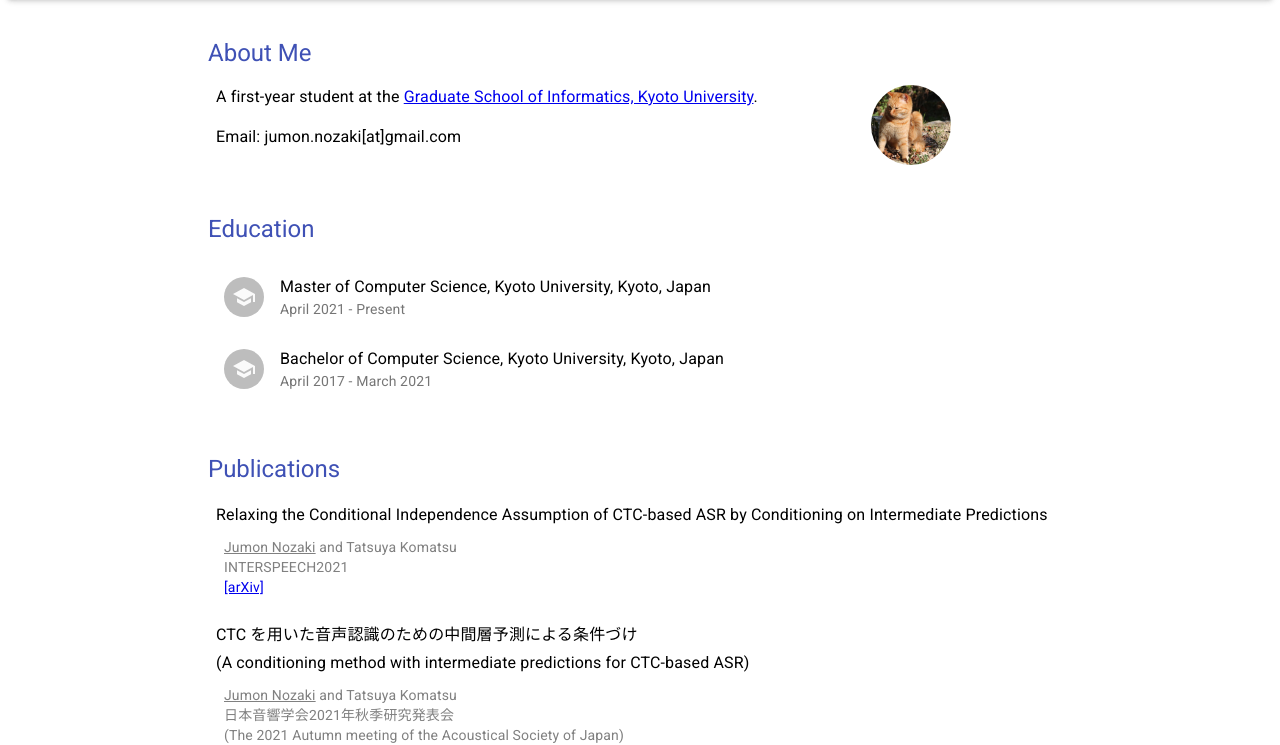
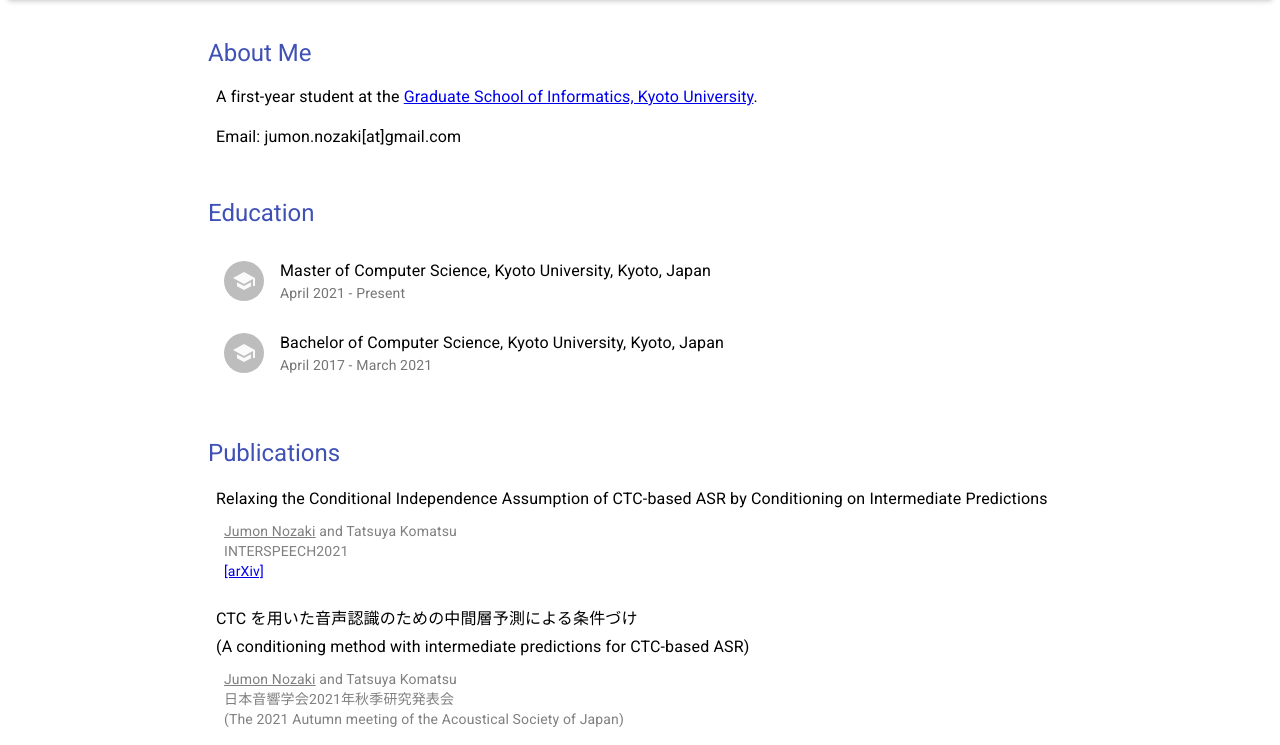
Before and after one commit to jumon/jumon.github.io, a Gatsby site: page / in a window 1280 px wide. Shown: the part 75-820 px from the top of the page. Built offline with nearby package versions, Linux system fonts and the light colour scheme; Gatsby itself is replaced by a stand-in of ours.

Commit message:
delete the image

```diff
--- a/src/components/about.js
+++ b/src/components/about.js
@@ -1,13 +1,15 @@
 import * as React from 'react'
 import Box from '@material-ui/core/Box'
 import Typography from '@material-ui/core/Typography'
-import { StaticImage } from 'gatsby-plugin-image'
+// import Avatar from '@material-ui/core/Avatar'
+// import catImg from '../images/cat.jpg'
 
-const imageStyle = {
-  maxWidth: '80px',
-  margin: 'auto',
-  borderRadius: '50%'
-}
+// const imageStyle = {
+//   width: '80px',
+//   height: '80px',
+//   margin: 'auto'
+//   //   borderRadius: '50%'
+// }
 
 const About = () => {
   return (
@@ -28,7 +30,7 @@ const About = () => {
           </Box>
           <Box mt={2}>Email: jumon.nozaki[at]gmail.com</Box>
         </Typography>
-        <StaticImage style={imageStyle} alt="a cat outside" src="../images/cat.jpg" />
+        {/* <Avatar style={imageStyle} alt="a cat outside" src={catImg} /> */}
       </Box>
     </Box>
   )
```
